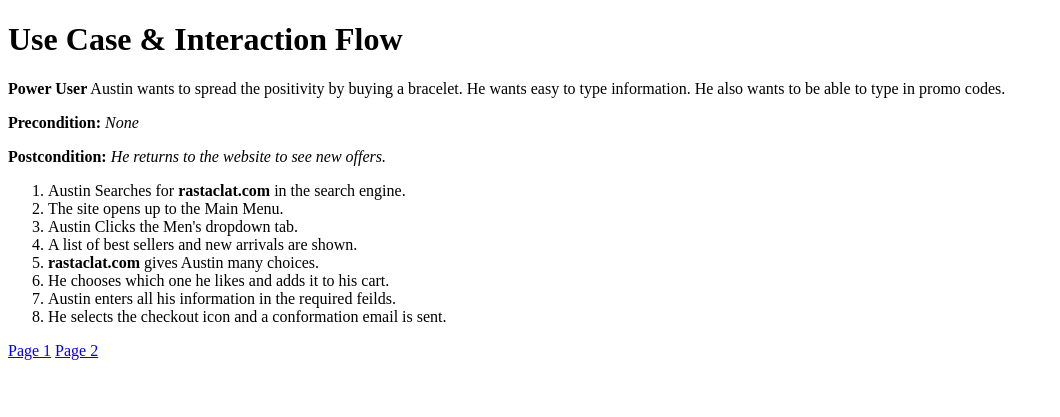
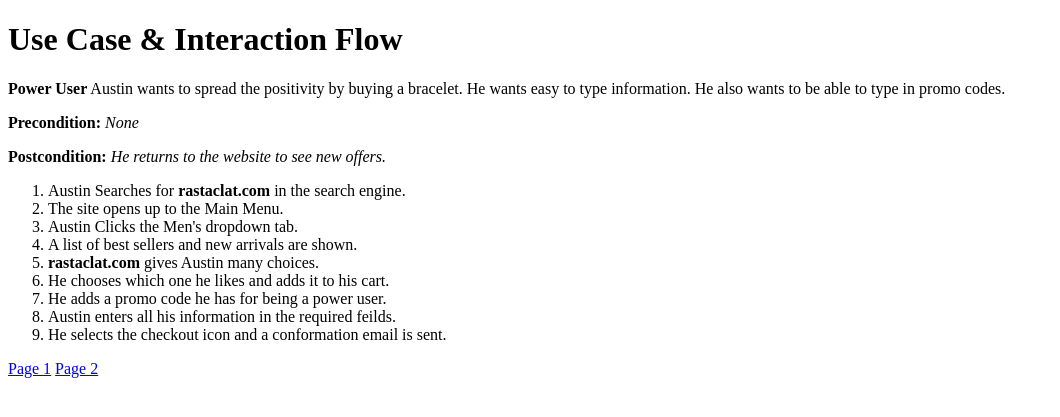
Before and after one commit to nschnepple19/data-design-project, a PHP site: page /usecase.php in a window 1280 px wide. Shown: the top 417 px of the page, without its empty margins (0-1060 px from the left). Run offline with PHP 8.4, Linux system fonts and the light colour scheme.

Commit message:
finished the lists

```diff
--- a/epic/usecase.php
+++ b/epic/usecase.php
@@ -32,6 +32,7 @@
 			<li>A list of best sellers and new arrivals are shown.</li>
 			<li><strong>rastaclat.com</strong> gives Austin many choices.</li>
 			<li>He chooses which one he likes and adds it to his cart.</li>
+			<li>He adds a promo code he has for being a power user.</li>
 			<li>Austin enters all his information in the required feilds.</li>
 			<li>He selects the checkout icon and a conformation email is sent.</li>
 		</ol>
```
